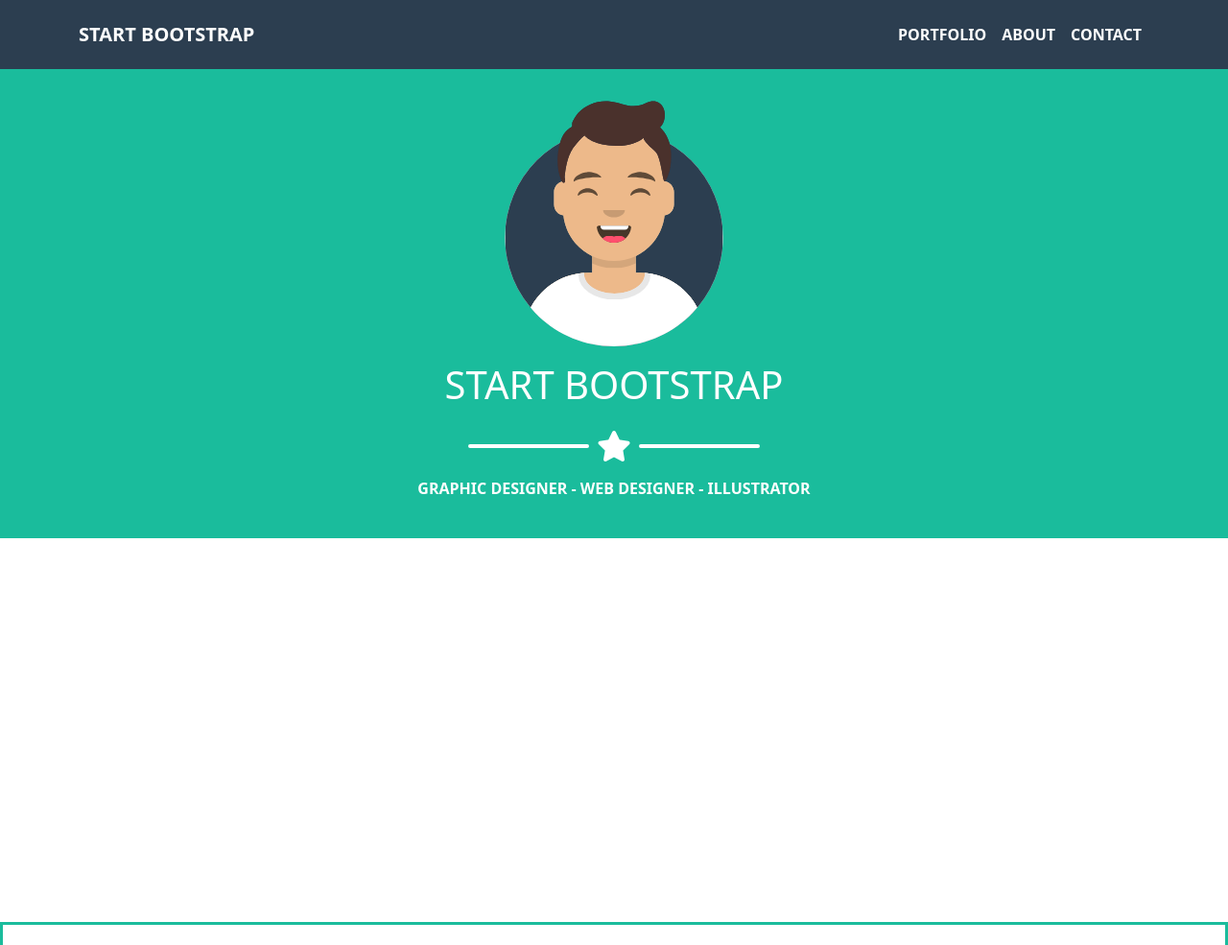
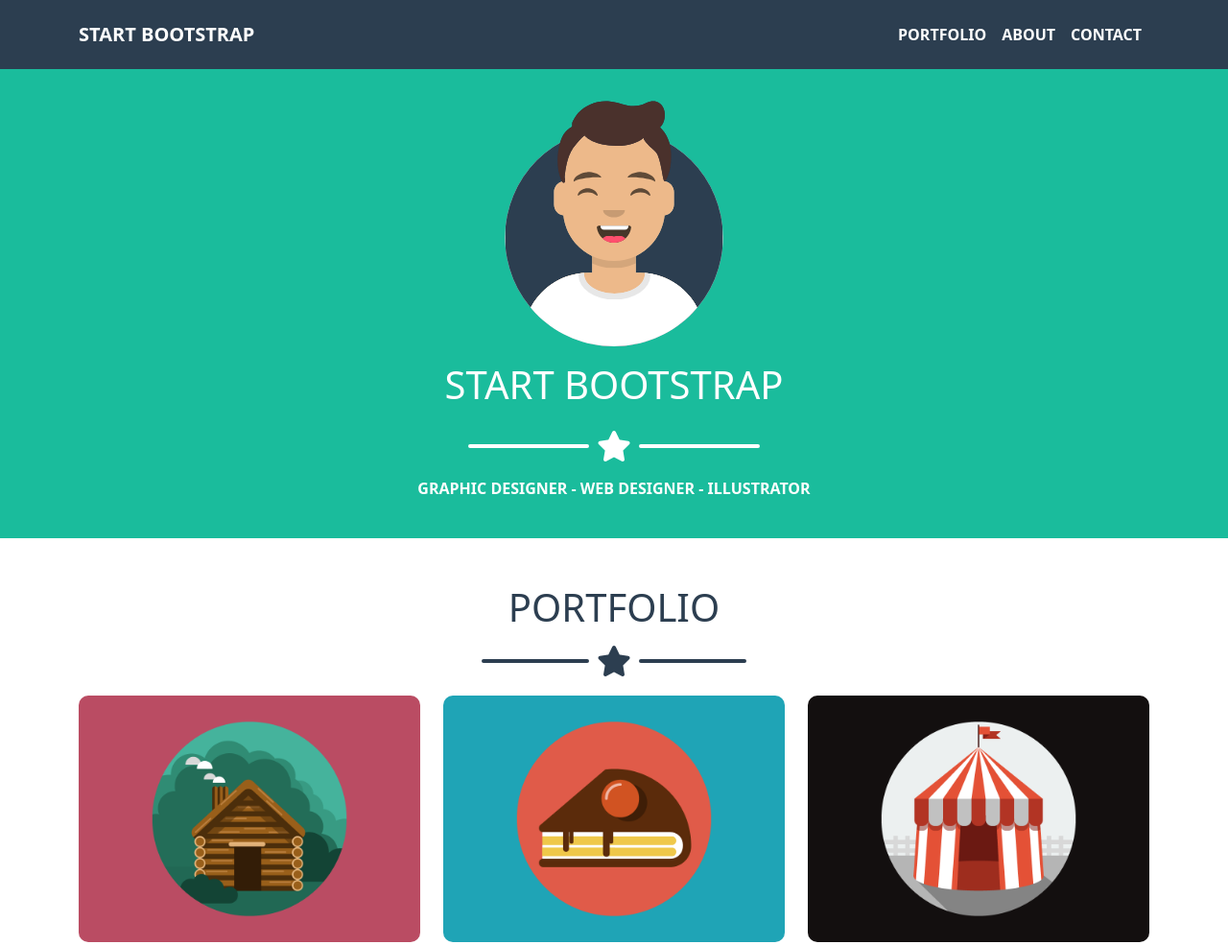
Before and after one commit to Tommaso-Panarotto/html-css-bootstrap-freelancer, a plain HTML site: page index.html in a window 1280 px wide. Shown: the top 985 px of the page at 96% size. Drawn offline with nearby package versions, Linux system fonts and the light colour scheme.

Commit message:
added portfolio content

```diff
--- a/css/style.css
+++ b/css/style.css
@@ -56,9 +56,10 @@ img {
     width: 250px;
 }
 
-/*Gallery*/
-#portfolio {
-    min-height: 400px;
+/*Portfolio*/
+#portfolio img {
+    margin: 12px 0;
+    border-radius: 10px;
 }
 
 /*About*/
--- a/index.html
+++ b/index.html
@@ -69,16 +69,24 @@
         <!--Portfolio-->
         <section id="portfolio">
             <div class="container">
-                <div class="row">
-                    <div class="col-12 text-center">Portfolio</div>
+                <div class="row pb-2">
+                    <div class="col-12 text-center">
+                        <h2 class="f-l-black pb-2 pt-5 fs-1">PORTFOLIO</h2>
+                        <div class="starh">
+                            <div class="line-star"></div>
+                            <i class="fa-solid fa-star fa-2x f-l-black px-2"></i>
+                            <div class="line-star"></div>
+                        </div>
+                    </div>
+
                 </div>
-                <div class="row row-cols-1 row-cols-md-2 row-cols-lg-3">
-                    <div class="col">img</div>
-                    <div class="col">img</div>
-                    <div class="col">img</div>
-                    <div class="col">img</div>
-                    <div class="col">img</div>
-                    <div class="col">img</div>
+                <div class="row row-cols-1 row-cols-md-2 row-cols-lg-3 pb-5">
+                    <div class="col"><img src="img/cabin.png" alt="cabin"></div>
+                    <div class="col"><img src="img/cake.png" alt="cake"></div>
+                    <div class="col"><img src="img/circus.png" alt="circus"></div>
+                    <div class="col"><img src="img/game.png" alt="game"></div>
+                    <div class="col"><img src="img/safe.png" alt="safe"></div>
+                    <div class="col"><img src="img/submarine.png" alt="submarine"></div>
                 </div>
             </div>
         </section>
```
